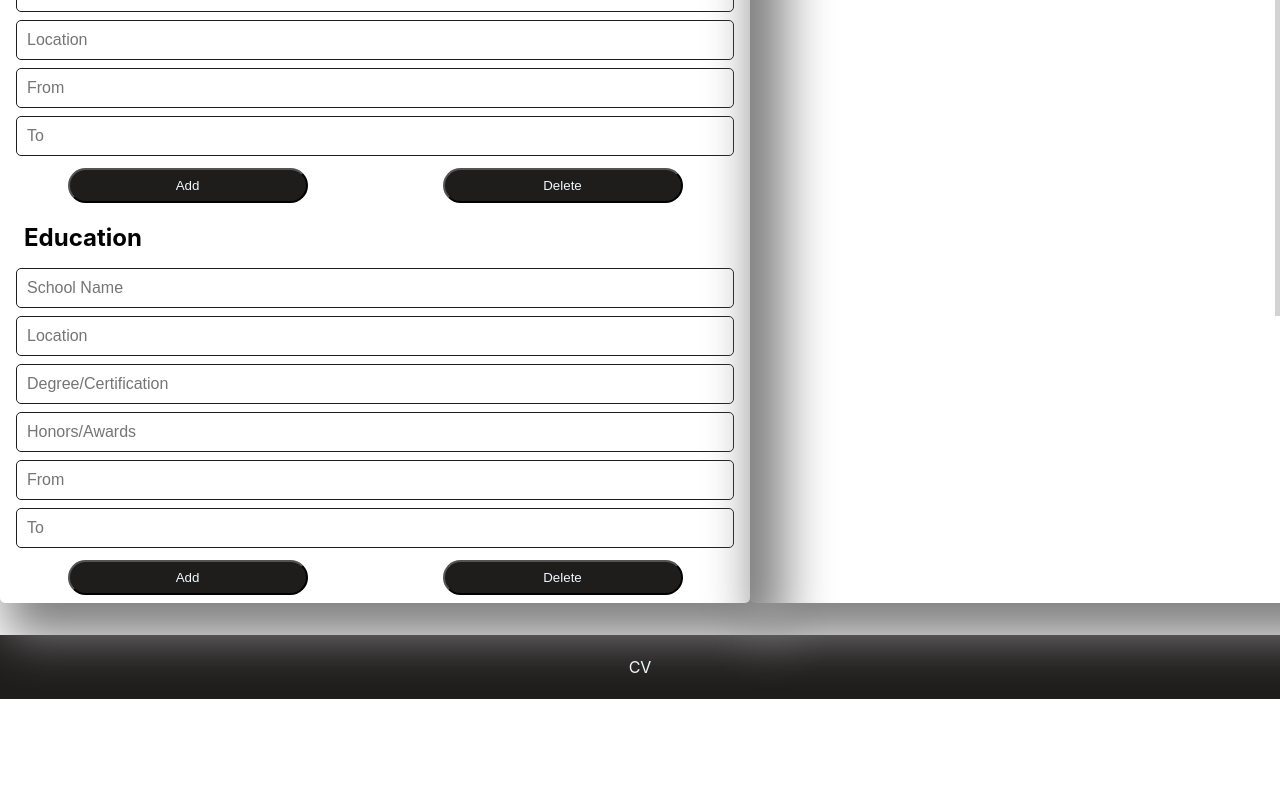
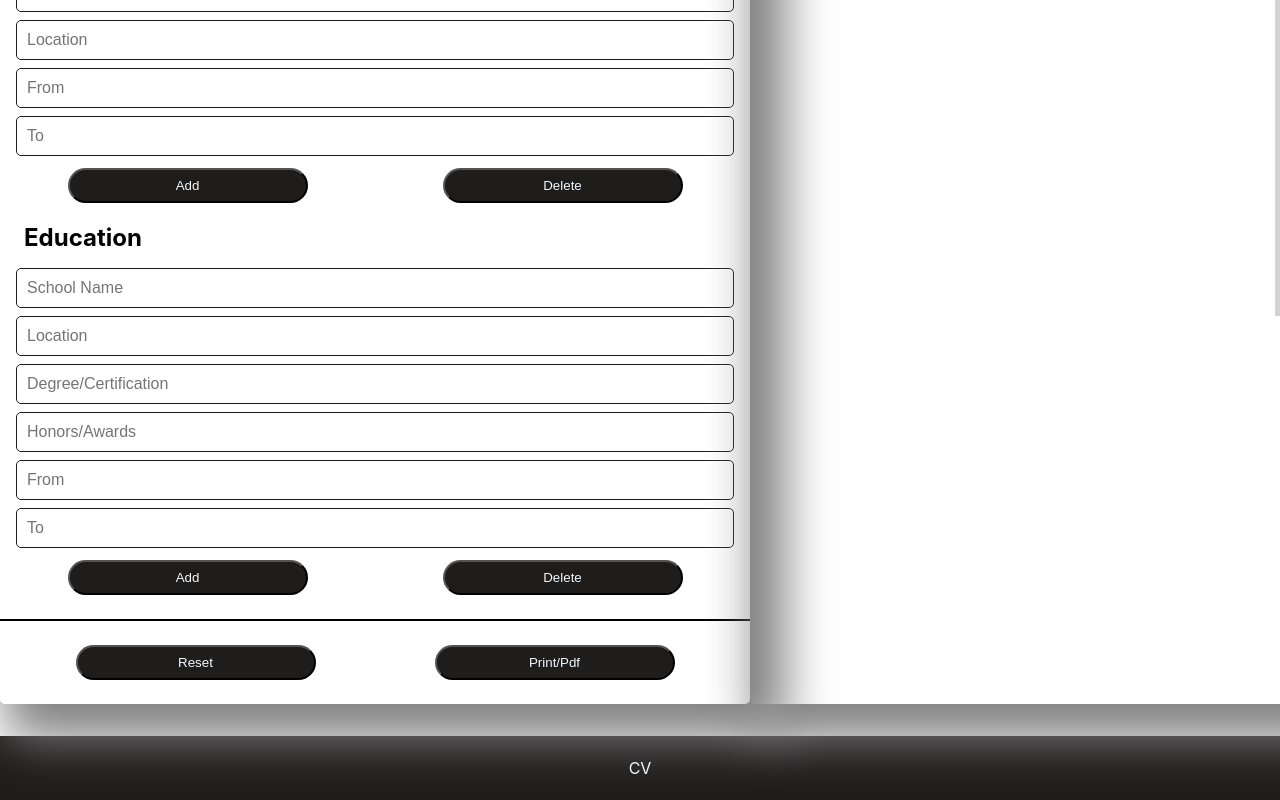
Before and after one commit to treymorris/cv-project, a React (Create React App) app: page / in a window 1280 px wide. Shown: the part 691-1491 px from the top of the page. Before the commit the page ends 1390 px from the top, so only its background shows below. Built offline with nearby package versions, Linux system fonts and the light colour scheme.

Commit message:
Add print/pdf functionality

```diff
--- a/src/Styles.css
+++ b/src/Styles.css
@@ -38,7 +38,7 @@ body {
 
 .previewHeader {
   margin: 0.5em 1em;
-  border-bottom: solid 1px var(--border-color);
+  border-bottom: solid 2px var(--border-color);
   width: 65%;
 }
 
@@ -83,7 +83,7 @@ input[name="delete"] {
   background-color: var(--bg-danger);
 }
 
-.addBtn {
+button {
   display: inline-block;
   border-radius: 30px;
   padding: 0.5rem 0;
@@ -93,22 +93,18 @@ input[name="delete"] {
   color: var(--font-light);
 }
 
-.delBtn {
-  display: inline-block;
-  border-radius: 30px;
-  padding: 0.5rem 0;
-  margin: 0.5rem 1rem;
-  width: 15rem;
-  background: var(--bg-dark);
-  color: var(--font-light);
-}
-
-.addBtn:hover {
+.success:hover {
   background-color: var(--bg-success);
 }
 
-.delBtn:hover {
+.warning:hover {
   background-color: var(--bg-danger);
+}
+
+.resetBtnGroup {
+  border-top: solid 2px black;
+  margin-top: 1em;
+  padding: 1em;
 }
 
 .main {
--- a/src/components/EduInfo.js
+++ b/src/components/EduInfo.js
@@ -55,10 +55,8 @@ const EduInfo = ({ cvInfo, onchange, onclickAdd, onclickDelete }) => {
               required
             />
             <div className="main">
-              <button className="addBtn" onClick={onclickAdd}>
-                Add
-              </button>
-              <button className="delBtn" onClick={() => onclickDelete(info.id)}>Delete</button>
+              <button className="success" onClick={onclickAdd}>Add</button>
+              <button className="warning" onClick={() => onclickDelete(info.id)}>Delete</button>
             </div>
           </div>
         </div>
--- a/src/components/ExpInfo.js
+++ b/src/components/ExpInfo.js
@@ -48,10 +48,10 @@ const ExpInfo = ({ cvInfo, onchange, onclickAdd, onclickDelete }) => {
               required
             />
             <div className="main">
-              <button className="addBtn" onClick={onclickAdd}>
+              <button className="success" onClick={onclickAdd}>
                 Add
               </button>
-              <button className="delBtn" onClick={()=> onclickDelete(info.id)}>Delete</button>
+              <button className="warning" onClick={()=> onclickDelete(info.id)}>Delete</button>
             </div>
           </div>
         </div>
--- a/src/components/Main.js
+++ b/src/components/Main.js
@@ -1,5 +1,6 @@
-import React, { useState } from "react";
+import React, { useState, useRef } from "react";
 import { v4 as uuidv4 } from "uuid";
+import { useReactToPrint } from "react-to-print";
 import PersPreview from "./PersPreview";
 import ExpPreview from "./ExpPreview";
 import EduPreview from "./EduPreview";
@@ -131,6 +132,10 @@ const Main = () => {
     });
   };
 
+  const componentRef = useRef();
+
+  const handlePrint = useReactToPrint({ content: () => componentRef.current})
+
   return (
     <div className="main">
       <div className="container">
@@ -147,8 +152,12 @@ const Main = () => {
           onclickAdd={handleEduAdd}
           onclickDelete={handleEduDelete}
         />
+        <div className="main resetBtnGroup">
+          <button className="warning" >Reset</button>
+          <button className="success" onClick={handlePrint} >Print/Pdf</button>
+        </div>
       </div>
-      <div className="container">
+      <div className="container" ref={componentRef}>
         <PersPreview cvInfo={cvInfo} />
         <ExpPreview cvInfo={cvInfo} />
         <EduPreview cvInfo={cvInfo} />
```
